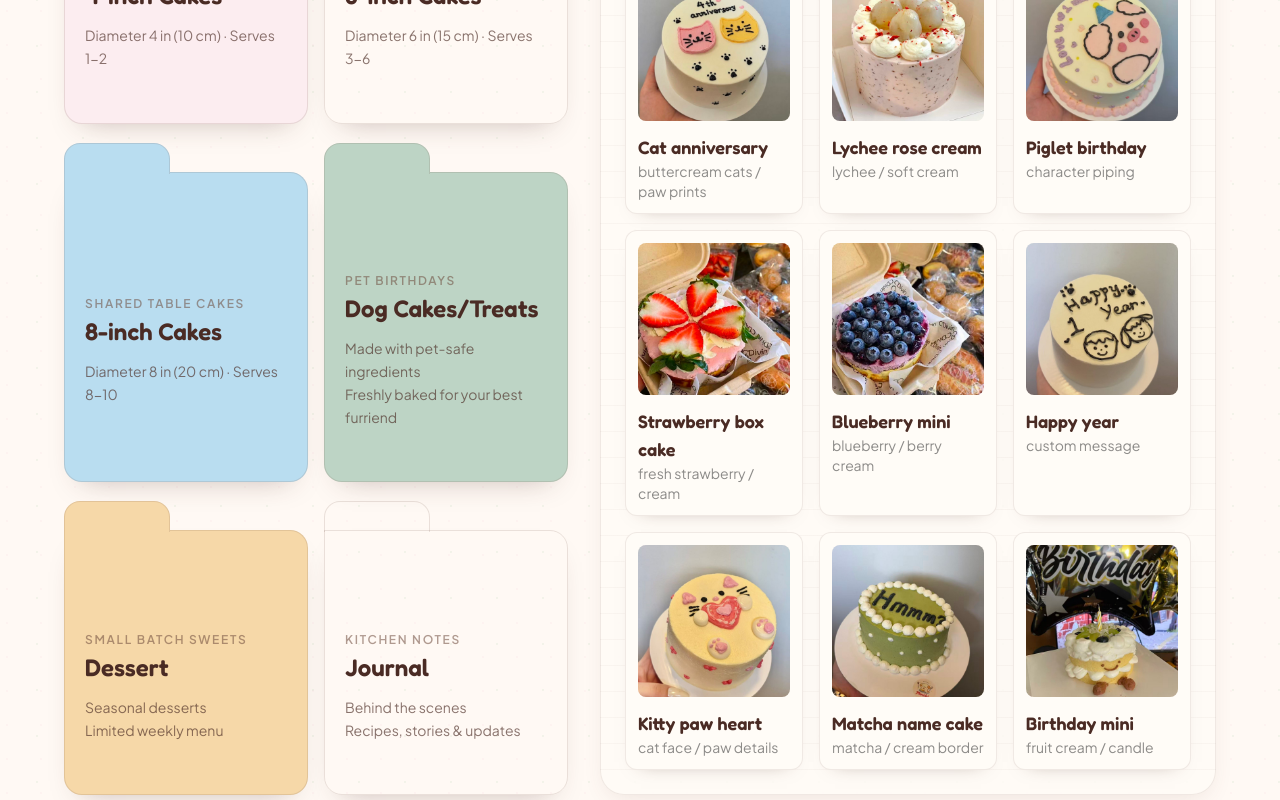
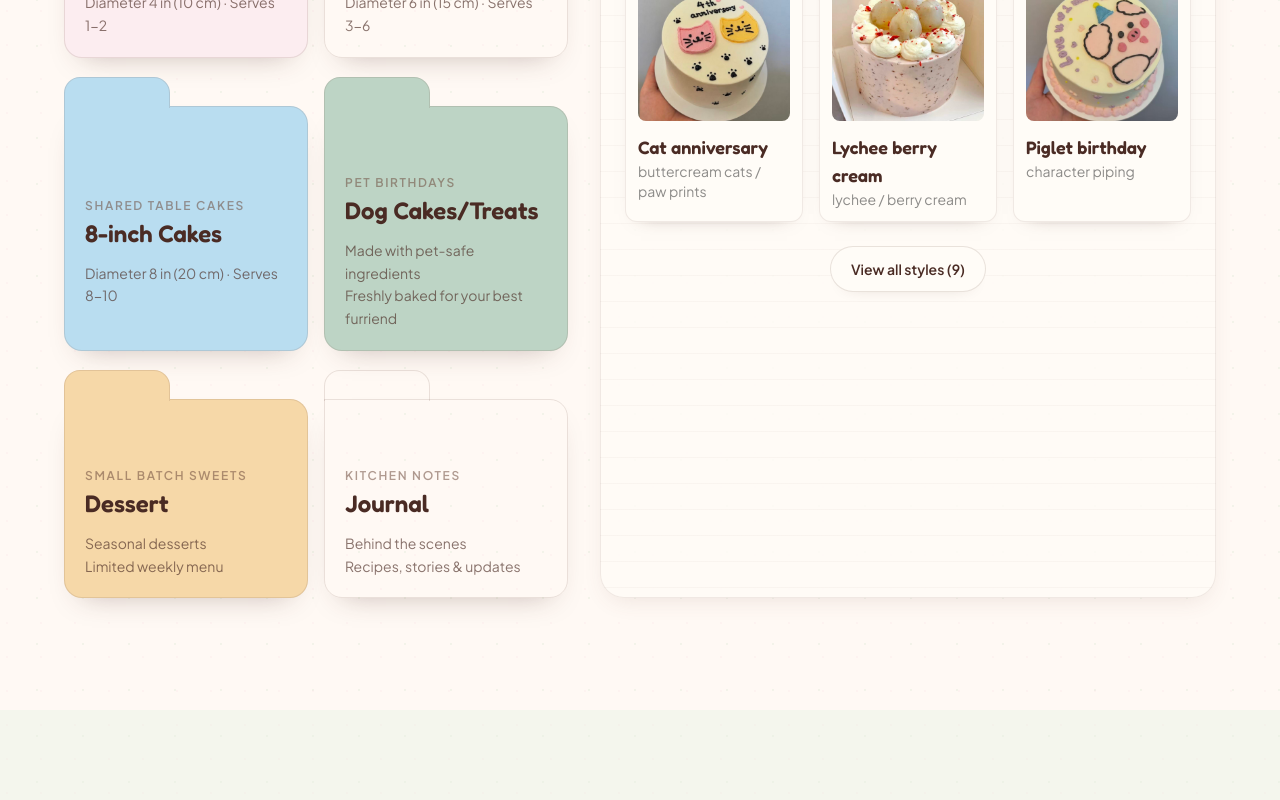
Before and after one commit to NinaH96/mochi-dessert, a Next.js app: page / in a window 1280 px wide. Shown: the part 1900-2700 px from the top of the page. Built offline with nearby package versions, Linux system fonts and the light colour scheme.

Commit message:
update pictures

```diff
--- a/components/Gallery.tsx
+++ b/components/Gallery.tsx
@@ -4,10 +4,15 @@ import { useState } from "react";
 import { motion } from "framer-motion";
 import { useLanguage } from "./LanguageProvider";
 
+const PREVIEW_ITEM_COUNT = 3;
+
 export default function Gallery() {
   const { t } = useLanguage();
   const [activeId, setActiveId] = useState<string>(t.gallery.folders[0].id);
+  const [isExpanded, setIsExpanded] = useState(false);
   const activeFolder = t.gallery.folders.find((folder) => folder.id === activeId) ?? t.gallery.folders[0];
+  const hasMoreItems = activeFolder.items.length > PREVIEW_ITEM_COUNT;
+  const visibleItems = isExpanded ? activeFolder.items : activeFolder.items.slice(0, PREVIEW_ITEM_COUNT);
 
   return (
     <section id="gallery" className="relative px-5 py-20 md:px-8 md:py-28">
@@ -34,7 +39,10 @@ export default function Gallery() {
                   whileInView={{ opacity: 1, y: 0 }}
                   viewport={{ once: true, amount: 0.35 }}
                   transition={{ duration: 0.5, delay: i * 0.06 }}
-                  onClick={() => setActiveId(folder.id)}
+                  onClick={() => {
+                    setActiveId(folder.id);
+                    setIsExpanded(false);
+                  }}
                   className={`folder-card ${folder.color} group min-h-[198px] px-5 pb-5 pt-7 text-left transition-all duration-300 ${
                     isActive ? "-translate-y-2 shadow-soft" : "hover:-translate-y-1"
                   }`}
@@ -67,7 +75,7 @@ export default function Gallery() {
             </div>
 
             <div className="mt-5 grid gap-4 sm:grid-cols-3">
-              {activeFolder.items.map((item) => (
+              {visibleItems.map((item) => (
                 <article
                   key={item.title}
                   className="rounded-xl border border-cocoa/10 bg-paper p-3 shadow-[0_8px_18px_-16px_rgba(74,43,36,0.5)]"
@@ -86,6 +94,18 @@ export default function Gallery() {
                 </article>
               ))}
             </div>
+
+            {hasMoreItems && (
+              <div className="mt-6 flex justify-center">
+                <button
+                  type="button"
+                  onClick={() => setIsExpanded((current) => !current)}
+                  className="rounded-full border border-cocoa/15 bg-paper px-5 py-3 text-sm font-semibold text-cocoa-deep shadow-[0_8px_18px_-18px_rgba(74,43,36,0.45)] transition-all hover:-translate-y-0.5 hover:border-strawberry/35 hover:text-strawberry"
+                >
+                  {isExpanded ? t.gallery.showLess : `${t.gallery.showMore} (${activeFolder.items.length})`}
+                </button>
+              </div>
+            )}
           </motion.div>
         </div>
       </div>
--- a/lib/i18n.ts
+++ b/lib/i18n.ts
@@ -34,6 +34,8 @@ export const translations = {
       eyebrow: "Gallery",
       title: "Open a folder, peek inside",
       body: "Cakes are grouped like a little desktop archive. Pick a folder to see example directions, then send your own references when ordering.",
+      showMore: "View all styles",
+      showLess: "Show less",
       folders: [
         {
           id: "four-inch",
@@ -43,14 +45,14 @@ export const translations = {
           color: "bg-blush-light",
           items: [
             { title: "Cat anniversary", image: "/images/cakes/4-inch/cat-anniversary.jpg", meta: "buttercream cats / paw prints" },
-            { title: "Lychee rose cream", image: "/images/cakes/4-inch/lychee-cream.jpg", meta: "lychee / soft cream" },
+            { title: "Lychee berry cream", image: "/images/cakes/4-inch/lychee-cream.jpg", meta: "lychee / berry cream" },
             { title: "Piglet birthday", image: "/images/cakes/4-inch/piglet-birthday.jpg", meta: "character piping" },
-            { title: "Strawberry box cake", image: "/images/cakes/4-inch/strawberry-box.jpg", meta: "fresh strawberry / cream" },
-            { title: "Blueberry mini", image: "/images/cakes/4-inch/blueberry-box.jpg", meta: "blueberry / berry cream" },
-            { title: "Happy year", image: "/images/cakes/4-inch/happy-year.jpg", meta: "custom message" },
+            { title: "Strawberry bento cake", image: "/images/cakes/4-inch/strawberry-box.jpg", meta: "fresh strawberry / cream" },
+            { title: "Blueberry bento cake", image: "/images/cakes/4-inch/blueberry-box.jpg", meta: "berry jam" },
+            { title: "Anniversary doodle cake", image: "/images/cakes/4-inch/happy-year.jpg", meta: "custom message" },
             { title: "Kitty paw heart", image: "/images/cakes/4-inch/kitty-paw-heart.jpg", meta: "cat face / paw details" },
-            { title: "Matcha name cake", image: "/images/cakes/4-inch/matcha-name.jpg", meta: "matcha / cream border" },
-            { title: "Birthday mini", image: "/images/cakes/4-inch/birthday-mini.jpg", meta: "fruit cream / candle" },
+            { title: "Matcha oval cake", image: "/images/cakes/4-inch/matcha-name.jpg", meta: "matcha / cream border" },
+            { title: "Jellycat mini cake", image: "/images/cakes/4-inch/birthday-mini.jpg", meta: "fresh fruit / cream" },
           ],
         },
         {
@@ -194,6 +196,8 @@ export const translations = {
       eyebrow: "相册",
       title: "打开一个 folder 看看",
       body: "蛋糕和内容会像文件夹一样分类。可以先点进一个 folder 看方向、尺寸和参考，再把自己的灵感发给我们一起讨论。",
+      showMore: "查看全部款式",
+      showLess: "收起款式",
       folders: [
         {
           id: "four-inch",
@@ -203,14 +207,14 @@ export const translations = {
           color: "bg-blush-light",
           items: [
             { title: "猫猫周年蛋糕", image: "/images/cakes/4-inch/cat-anniversary.jpg", meta: "奶油猫猫 / 爪印" },
-            { title: "荔枝玫瑰奶油", image: "/images/cakes/4-inch/lychee-cream.jpg", meta: "荔枝 / 清爽奶油" },
+            { title: "荔枝莓果奶油", image: "/images/cakes/4-inch/lychee-cream.jpg", meta: "荔枝 / 莓果奶油" },
             { title: "小猪生日蛋糕", image: "/images/cakes/4-inch/piglet-birthday.jpg", meta: "角色图案裱花" },
-            { title: "草莓盒子小蛋糕", image: "/images/cakes/4-inch/strawberry-box.jpg", meta: "新鲜草莓 / 奶油" },
-            { title: "蓝莓迷你蛋糕", image: "/images/cakes/4-inch/blueberry-box.jpg", meta: "蓝莓 / 莓果奶油" },
-            { title: "Happy year", image: "/images/cakes/4-inch/happy-year.jpg", meta: "定制文字" },
+            { title: "草莓 bento 蛋糕", image: "/images/cakes/4-inch/strawberry-box.jpg", meta: "新鲜草莓 / 奶油" },
+            { title: "蓝莓 bento 蛋糕", image: "/images/cakes/4-inch/blueberry-box.jpg", meta: "莓果果酱" },
+            { title: "周年 doodle 蛋糕", image: "/images/cakes/4-inch/happy-year.jpg", meta: "定制文字" },
             { title: "猫猫爪爪爱心", image: "/images/cakes/4-inch/kitty-paw-heart.jpg", meta: "猫脸 / 爪爪细节" },
-            { title: "抹茶名字蛋糕", image: "/images/cakes/4-inch/matcha-name.jpg", meta: "抹茶 / 奶油围边" },
-            { title: "生日迷你蛋糕", image: "/images/cakes/4-inch/birthday-mini.jpg", meta: "水果奶油 / 蜡烛" },
+            { title: "抹茶椭圆蛋糕", image: "/images/cakes/4-inch/matcha-name.jpg", meta: "抹茶 / 奶油围边" },
+            { title: "Jellycat 迷你蛋糕", image: "/images/cakes/4-inch/birthday-mini.jpg", meta: "新鲜水果 / 奶油" },
           ],
         },
         {
```
